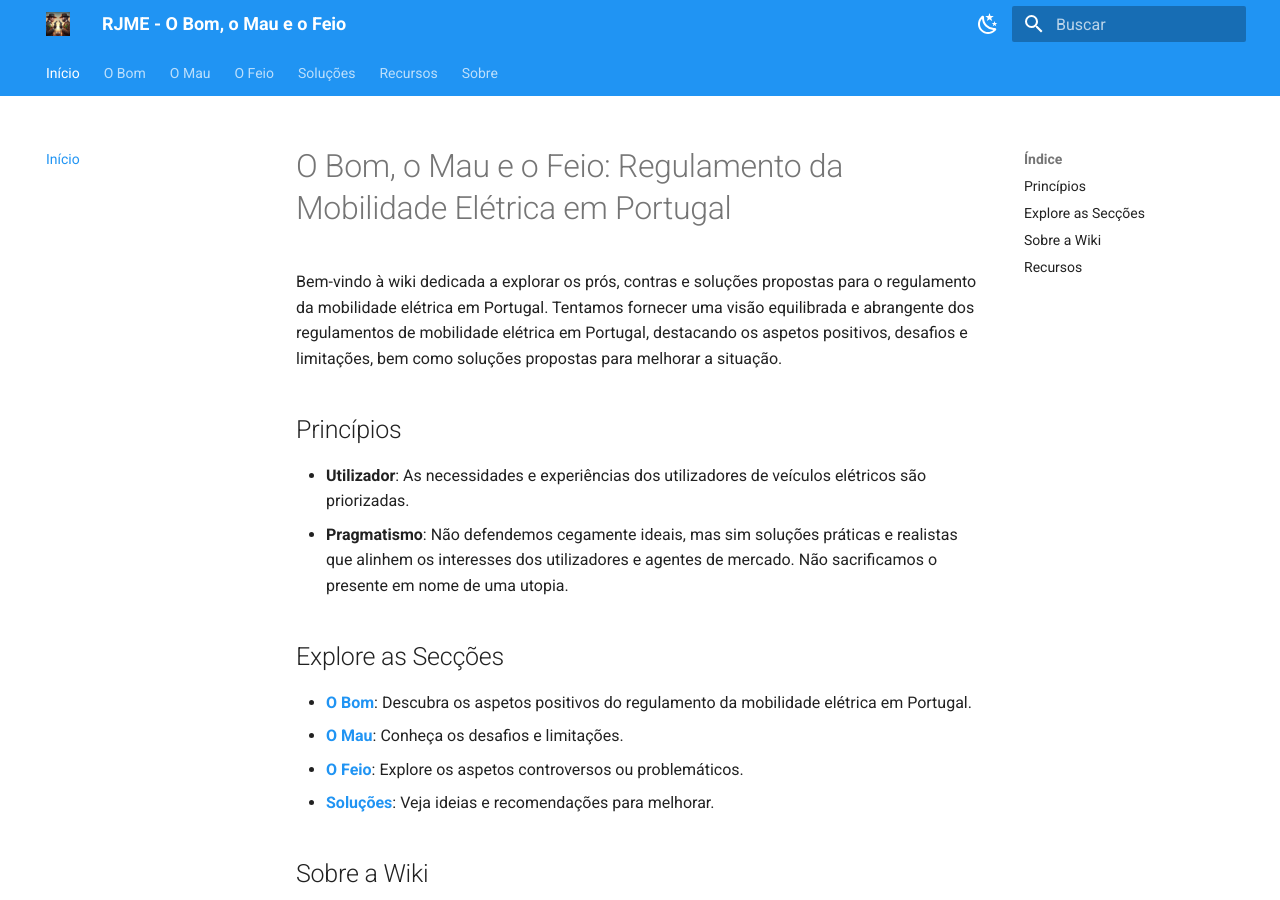
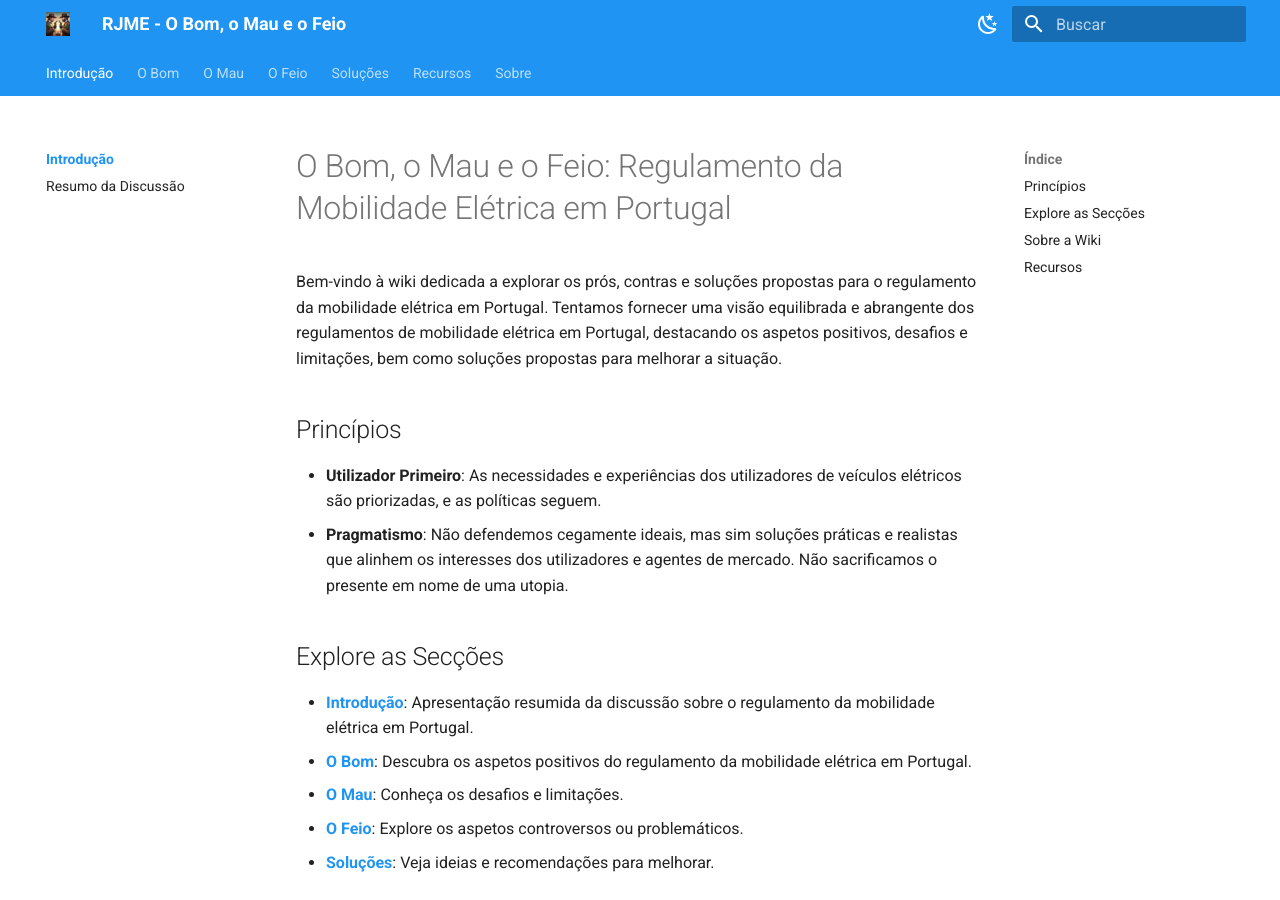
Before and after one commit to AmmeProjects/wiki, an MkDocs documentation site: the page built from docs/index.md, in a window 1280 px wide and 900 px high. Built offline with MkDocs 1.6.1 and Material for MkDocs 9.7.7, drawn with Linux system fonts in a browser that asks for light colours; some of the changed text lies outside the part shown.

Commit message:
Resumo da discussão

```diff
--- a/docs/index.md
+++ b/docs/index.md
@@ -6,11 +6,12 @@
 
 ## Princípios
 
-- **Utilizador**: As necessidades e experiências dos utilizadores de veículos elétricos são priorizadas.
+- **Utilizador Primeiro**: As necessidades e experiências dos utilizadores de veículos elétricos são priorizadas, e as políticas seguem.
 - **Pragmatismo**: Não defendemos cegamente ideais, mas sim soluções práticas e realistas que alinhem os interesses dos utilizadores e agentes de mercado. Não sacrificamos o presente em nome de uma utopia.
 
 
 ## Explore as Secções
+- **[Introdução](index.md)**: Apresentação resumida da discussão sobre o regulamento da mobilidade elétrica em Portugal.
 - **[O Bom](o-bom/introducao.md)**: Descubra os aspetos positivos do regulamento da mobilidade elétrica em Portugal.
 - **[O Mau](o-mau/introducao.md)**: Conheça os desafios e limitações.
 - **[O Feio](o-feio/introducao.md)**: Explore os aspetos controversos ou problemáticos.
--- a/mkdocs.yml
+++ b/mkdocs.yml
@@ -43,7 +43,9 @@
       link: mailto:geral@amme.com.pt
 
 nav:
-  - Início: index.md
+  - Introdução:
+      - Introdução: index.md
+      - Resumo da Discussão: intro/resumo.md
   - O Bom:
       - Introdução: o-bom/introducao.md
   - O Mau:
```
Also changed, not shown: docs/intro/resumo.md (added, +38 -0 lines), docs/o-feio/introducao.md (+1 -1 lines), includes/acronimos.md (+1 -0 lines), 1 other file.
